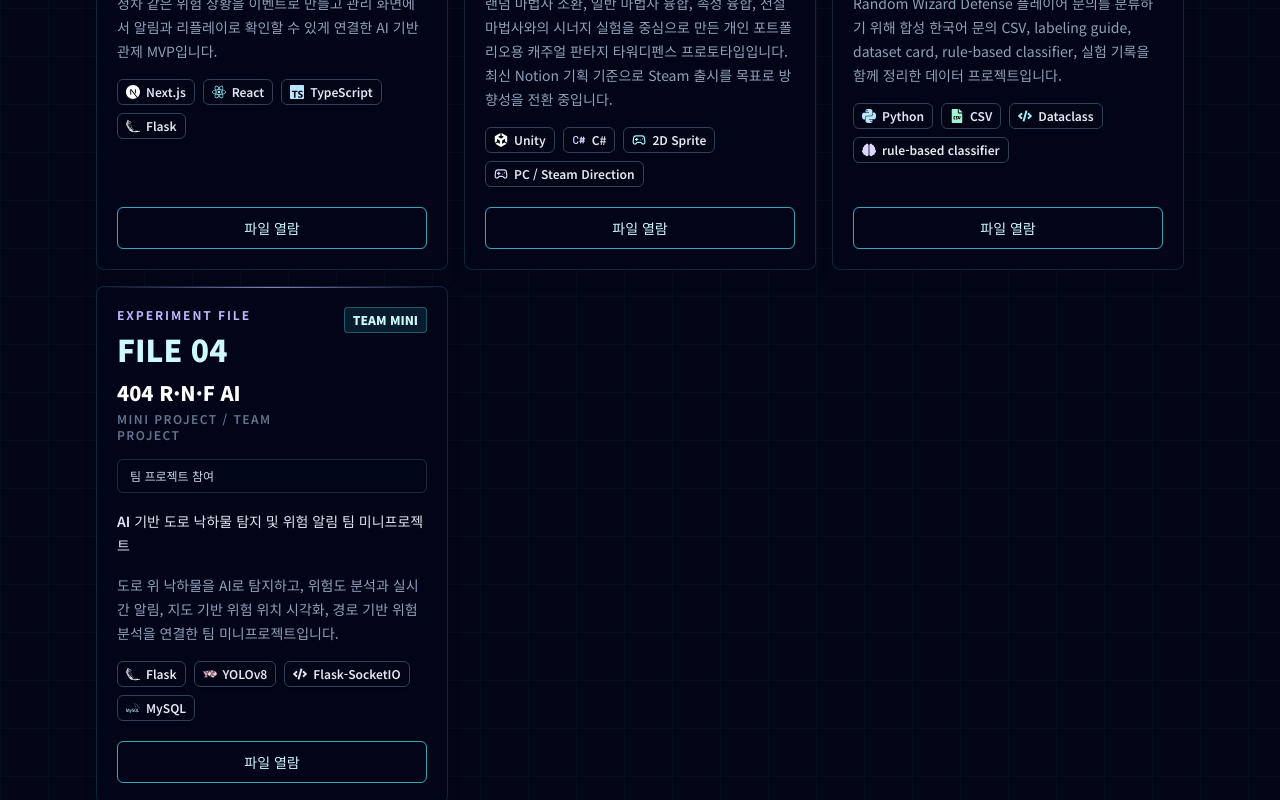
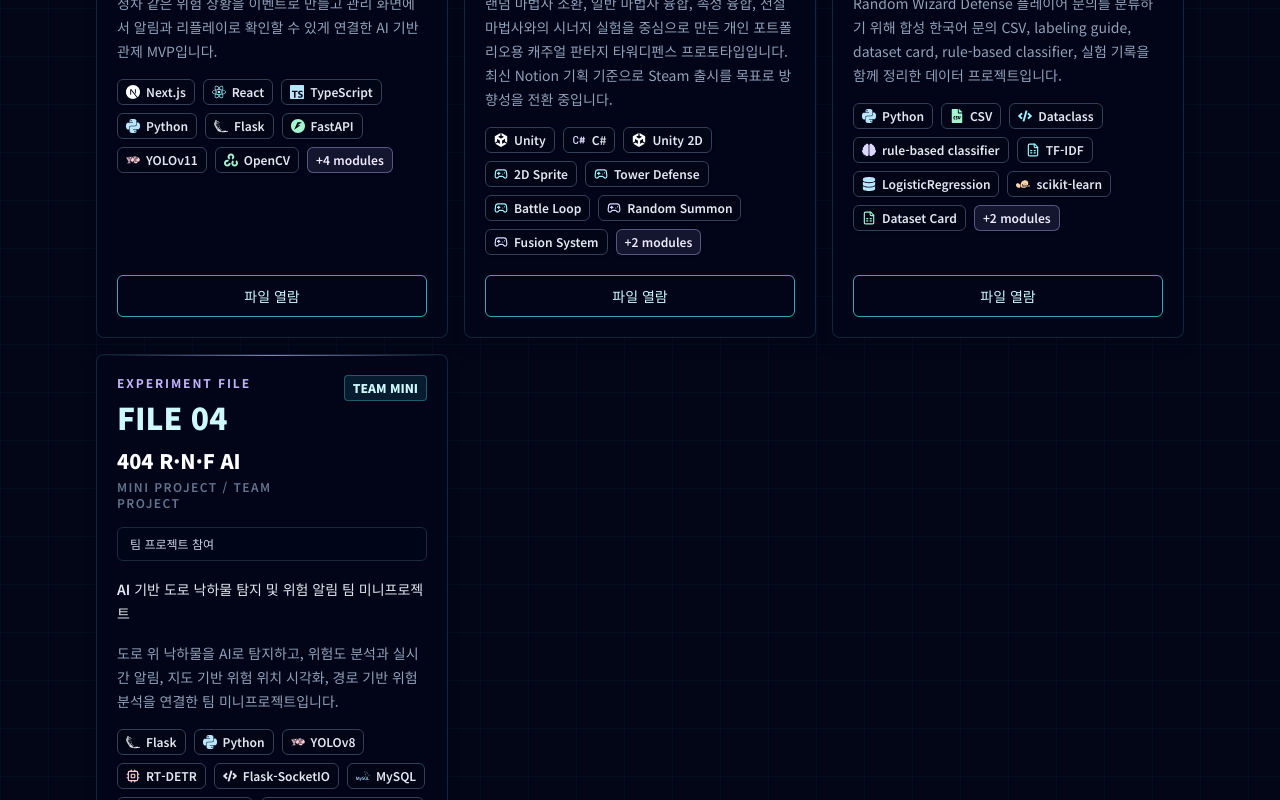
Before and after one commit to slowlyP/loo-ting-lab, a React (Vite) app: page / in a window 1280 px wide. Shown: the part 1000-1800 px from the top of the page. Built offline with nearby package versions, Linux system fonts and the light colour scheme.

Commit message:
chore: improve project tech stack previews

```diff
--- a/src/components/ProjectCard.tsx
+++ b/src/components/ProjectCard.tsx
@@ -37,7 +37,13 @@ export function ProjectCard({ project }: ProjectCardProps) {
           {project.subtitle}
         </p>
         <p className="text-sm leading-6 text-slate-400">{project.summary}</p>
-        <TechStackBadges techs={project.tech} limit={4} size="sm" />
+        <TechStackBadges
+          techs={project.tech}
+          limit={8}
+          showMoreCount
+          moreLabel="modules"
+          size="sm"
+        />
       </div>
       <Link
         to={`/projects/${project.id}`}
--- a/src/components/TechStackBadges.tsx
+++ b/src/components/TechStackBadges.tsx
@@ -32,6 +32,8 @@ import { TbBrandCSharp } from 'react-icons/tb'
 type TechStackBadgesProps = {
   techs: string[]
   limit?: number
+  showMoreCount?: boolean
+  moreLabel?: string
   size?: 'sm' | 'md'
 }
 
@@ -54,20 +56,28 @@ const iconMap: Record<string, TechIconConfig> = {
   YOLOv11: { icon: SiYolo, tone: 'text-rose-200' },
   YOLOv8: { icon: SiYolo, tone: 'text-rose-200' },
   'YOLOv8-p2': { icon: SiYolo, tone: 'text-rose-200' },
+  'RT-DETR': { icon: LuCpu, tone: 'text-rose-200' },
   OpenCV: { icon: SiOpencv, tone: 'text-emerald-200' },
   MySQL: { icon: SiMysql, tone: 'text-sky-200' },
   'Socket.IO': { icon: SiSocketdotio, tone: 'text-white' },
+  WebSocket: { icon: SiSocketdotio, tone: 'text-cyan-200' },
+  'REST API': { icon: FaServer, tone: 'text-violet-200' },
   Linux: { icon: SiLinux, tone: 'text-slate-100' },
   'Linux VM': { icon: SiLinux, tone: 'text-slate-100' },
   systemd: { icon: LuServerCog, tone: 'text-violet-200' },
   Nginx: { icon: SiNginx, tone: 'text-emerald-200' },
+  'AI Media Proxy': { icon: LuServerCog, tone: 'text-violet-200' },
+  'CCTV / Video Processing': { icon: LuCpu, tone: 'text-cyan-200' },
+  'ROI / Rule Engine': { icon: LuCpu, tone: 'text-emerald-200' },
   Unity: { icon: SiUnity, tone: 'text-white' },
+  'Unity 2D': { icon: SiUnity, tone: 'text-white' },
   'C#': { icon: TbBrandCSharp, tone: 'text-violet-200' },
   CSV: { icon: FaFileCsv, tone: 'text-emerald-200' },
   Git: { icon: SiGit, tone: 'text-orange-200' },
   GitHub: { icon: SiGithub, tone: 'text-white' },
   Vite: { icon: SiVite, tone: 'text-violet-200' },
   SQLAlchemy: { icon: SiSqlalchemy, tone: 'text-rose-200' },
+  'Flask-Migrate': { icon: SiFlask, tone: 'text-slate-100' },
   'Google Maps API': { icon: SiGooglemaps, tone: 'text-emerald-200' },
   'Kakao Navigation API': { icon: SiKakao, tone: 'text-yellow-200' },
   'scikit-learn': { icon: SiScikitlearn, tone: 'text-orange-200' },
@@ -76,6 +86,14 @@ const iconMap: Record<string, TechIconConfig> = {
   Dataclass: { icon: FaCode, tone: 'text-cyan-200' },
   'TF-IDF': { icon: LuFileSpreadsheet, tone: 'text-cyan-200' },
   LogisticRegression: { icon: FaDatabase, tone: 'text-sky-200' },
+  'Markdown documentation': { icon: FaCode, tone: 'text-slate-200' },
+  'Dataset Card': { icon: LuFileSpreadsheet, tone: 'text-emerald-200' },
+  'Labeling Guide': { icon: LuFileSpreadsheet, tone: 'text-cyan-200' },
+  'Error Analysis': { icon: FaBrain, tone: 'text-rose-200' },
+  'Experiment Log': { icon: LuFileSpreadsheet, tone: 'text-violet-200' },
+  'Test Script': { icon: FaCode, tone: 'text-sky-200' },
+  'File Upload': { icon: FaServer, tone: 'text-cyan-200' },
+  'Route Risk Analysis': { icon: FaBrain, tone: 'text-emerald-200' },
   '2D Sprite': { icon: LuGamepad2, tone: 'text-cyan-200' },
   'PC / Steam Direction': { icon: LuGamepad2, tone: 'text-violet-200' },
   'Tower Defense': { icon: LuGamepad2, tone: 'text-cyan-200' },
@@ -106,9 +124,12 @@ const fallbackIcon = (tech: string): TechIconConfig => {
 export function TechStackBadges({
   techs,
   limit,
+  showMoreCount = false,
+  moreLabel = 'more',
   size = 'md',
 }: TechStackBadgesProps) {
   const visibleTechs = limit ? techs.slice(0, limit) : techs
+  const hiddenCount = limit ? Math.max(techs.length - limit, 0) : 0
   const badgeClass =
     size === 'sm'
       ? 'gap-1.5 rounded-md px-2 py-1 text-xs'
@@ -131,6 +152,13 @@ export function TechStackBadges({
           </span>
         )
       })}
+      {showMoreCount && hiddenCount > 0 ? (
+        <span
+          className={`inline-flex items-center border border-violet-300/40 bg-violet-300/10 font-semibold text-violet-100 shadow-sm shadow-slate-950/20 ${badgeClass}`}
+        >
+          +{hiddenCount} {moreLabel}
+        </span>
+      ) : null}
     </div>
   )
 }
--- a/src/data/projects.ts
+++ b/src/data/projects.ts
@@ -96,14 +96,15 @@ export const projects: Project[] = [
       'Next.js',
       'React',
       'TypeScript',
+      'Python',
       'Flask',
       'FastAPI',
       'YOLOv11',
       'OpenCV',
       'MySQL',
       'Socket.IO',
+      'REST API',
       'Linux VM',
-      'systemd',
     ],
     detail: {
       overview: [
@@ -154,12 +155,17 @@ export const projects: Project[] = [
         'Next.js',
         'React',
         'TypeScript',
+        'Python',
         'Flask',
         'FastAPI',
+        'REST API',
         'YOLOv11',
         'OpenCV',
+        'CCTV / Video Processing',
         'MySQL',
         'Socket.IO',
+        'ROI / Rule Engine',
+        'AI Media Proxy',
         'Linux VM',
         'systemd',
         'Nginx',
@@ -229,8 +235,8 @@ export const projects: Project[] = [
     tech: [
       'Unity',
       'C#',
+      'Unity 2D',
       '2D Sprite',
-      'PC / Steam Direction',
       'Tower Defense',
       'Battle Loop',
       'Random Summon',
@@ -280,8 +286,8 @@ export const projects: Project[] = [
       techStack: [
         'Unity',
         'C#',
+        'Unity 2D',
         '2D Sprite',
-        'PC / Steam Direction',
         'Tower Defense',
         'Battle Loop',
         'Random Summon',
@@ -341,6 +347,8 @@ export const projects: Project[] = [
       'TF-IDF',
       'LogisticRegression',
       'scikit-learn',
+      'Dataset Card',
+      'Labeling Guide',
       'GitHub',
     ],
     detail: {
@@ -419,6 +427,11 @@ export const projects: Project[] = [
         'TF-IDF',
         'LogisticRegression',
         'scikit-learn',
+        'Test Script',
+        'Dataset Card',
+        'Labeling Guide',
+        'Error Analysis',
+        'Experiment Log',
         'Markdown documentation',
         'Git',
         'GitHub',
@@ -555,14 +568,13 @@ export const projects: Project[] = [
     ],
     tech: [
       'Flask',
+      'Python',
       'YOLOv8',
+      'RT-DETR',
       'Flask-SocketIO',
       'MySQL',
       'Google Maps API',
       'Kakao Navigation API',
-      'HTML',
-      'CSS',
-      'JavaScript',
       'LLM',
     ],
     detail: {
@@ -608,9 +620,13 @@ export const projects: Project[] = [
       },
       techStack: [
         'Flask',
+        'Python',
         'SQLAlchemy',
         'Flask-Migrate',
         'Flask-SocketIO',
+        'WebSocket',
+        'REST API',
+        'File Upload',
         'HTML',
         'CSS',
         'JavaScript',
@@ -621,6 +637,7 @@ export const projects: Project[] = [
         'RT-DETR',
         'LLM',
         'MySQL',
+        'Route Risk Analysis',
       ],
       problemSolving: [
         'API, Service, Repository, Model 계층으로 나누어진 Flask 백엔드 구조 안에서 기능별 책임을 분리해 작업했습니다.',
```
Also changed, not shown: 5 other files (tests, documents, lock files or other folders).
